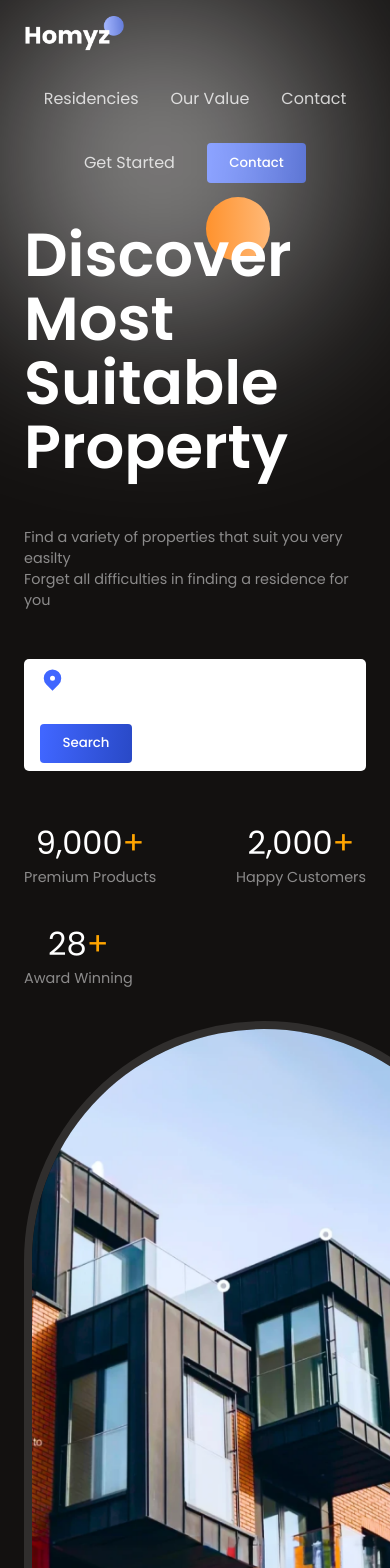
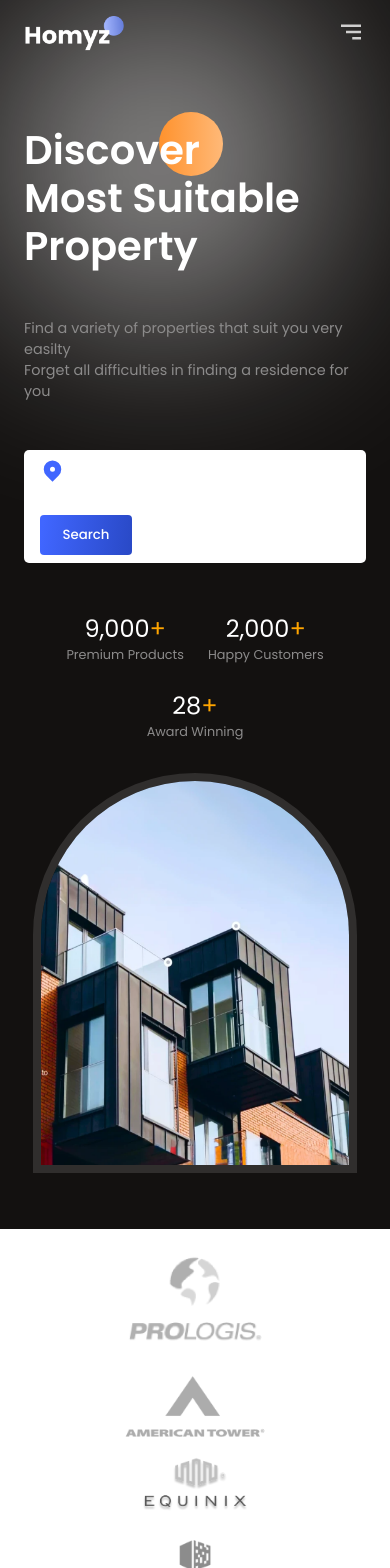
Before and after one commit to jarzt-pham/real-estate-web, a React (Vite) app: page / in a window 390 px wide. Shown: the top 1568 px of the page. Built offline with nearby package versions, Linux system fonts and the light colour scheme.

Commit message:
feat: responsive

```diff
--- a/src/components/contact/Contact.css
+++ b/src/components/contact/Contact.css
@@ -59,3 +59,22 @@
   color: white;
   scale: 0.8;
 }
+
+@media (max-width: 1024px) {
+  .c-container {
+    flex-direction: column;
+  }
+  .c-right > div {
+    justify-content: center;
+  }
+  .contactModes {
+    width: 100%;
+  }
+  .row {
+    flex-direction: column;
+    width: 100%;
+  }
+  .mode {
+    width: 100%;
+  }
+}
--- a/src/components/contact/Contact.jsx
+++ b/src/components/contact/Contact.jsx
@@ -81,8 +81,8 @@
         </div>
 
         {/* right side */}
-        <div className="c-right">
-          <div className="div image-container">
+        <div className="flexCenter c-right">
+          <div className="image-container">
             <img src="./contact.jpg" alt="" />
           </div>
         </div>
--- a/src/components/footer/Footer.css
+++ b/src/components/footer/Footer.css
@@ -17,3 +17,14 @@
   font-size: 0.9rem;
   margin-right: 15px;
 }
+
+@media (max-width: 600px) {
+  .f-container {
+    justify-content: center;
+  }
+
+  .f-container > div {
+    align-items: center;
+    text-align: center;
+  }
+}
--- a/src/components/header/header.css
+++ b/src/components/header/header.css
@@ -1,5 +1,5 @@
 .h-wrapper {
-  /* background: var(--black); */
+  z-index: 99;
   color: white;
 }
 
@@ -17,3 +17,31 @@
 .h-menu > *:hover {
   cursor: pointer;
 }
+
+.menu-icon {
+  display: none;
+}
+
+@media (max-width: 768px) {
+  .menu-icon {
+    display: block;
+  }
+
+  .h-menu {
+    color: var(--black);
+    position: absolute;
+    top: 3rem;
+    right: 4rem;
+    background: white;
+    flex-direction: column;
+    font-weight: 500;
+    gap: 2rem;
+    padding: 3rem;
+    border-radius: 10px;
+    align-items: flex-start;
+    box-shadow: 0px 4px 4px rgba(0, 0, 0, 0.05);
+
+    transition: all 300ms ease-in;
+    z-index: 99;
+  }
+}
--- a/src/components/header/header.jsx
+++ b/src/components/header/header.jsx
@@ -1,13 +1,22 @@
-import React from "react";
+import React, { useState } from "react";
 import "./Header.css";
+import { BiMenuAltRight } from "react-icons/bi";
+import OutsideClickHandler from "react-outside-click-handler";
 
 const Header = () => {
+  const [menuOpened, setMenuOpened] = useState(false);
+
+  const getMenuStyle = (menuOpened) => {
+    if (document.documentElement.clientWidth <= 800)
+      return { right: !menuOpened && "-100%" };
+  };
+
   return (
     <section className="h-wrapper">
       <div className="flexCenter paddings innerWidth h-container">
         <img src="./logo.png" alt="logo" width={100} />
-
-        <div className="flexCenter h-menu">
+        <OutsideClickHandler onOutsideClick={() => setMenuOpened(false)}>
+          <div className="flexCenter h-menu" style={getMenuStyle(menuOpened)}>
             <a href="">Residencies</a>
             <a href="">Our Value</a>
             <a href="">Contact</a>
@@ -16,6 +25,13 @@
               <a href="">Contact</a>
             </button>
           </div>
+        </OutsideClickHandler>
+        <div
+          className="menu-icon"
+          onClick={() => setMenuOpened((prev) => !prev)}
+        >
+          <BiMenuAltRight size={30} />
+        </div>
       </div>
     </section>
   );
--- a/src/components/hero/hero.css
+++ b/src/components/hero/hero.css
@@ -2,11 +2,11 @@
   color: white;
   position: relative;
   padding-bottom: 2rem;
-  /* background-color: var(--black); */
+  z-index: 1;
 }
 
 .hero-container {
-  justify-content: space-between;
+  justify-content: space-around;
   align-items: flex-end;
 }
 
@@ -76,3 +76,30 @@
   width: 100%;
   height: 100%;
 }
+
+@media (max-width: 640px) {
+  .hero-container {
+    margin-top: 2rem;
+  }
+  .hero-title > h1 {
+    font-size: 2.5rem;
+    line-height: 3rem;
+  }
+  .image-container {
+    width: 95%;
+    height: 25rem;
+  }
+  .stats {
+    justify-content: center;
+    gap: 1.5rem;
+  }
+  .hero-right {
+    width: 100%;
+  }
+  .stat > :nth-child(1) {
+    font-size: 1.5rem;
+  }
+  .stat > :nth-child(2) {
+    font-size: 0.8rem;
+  }
+}
--- a/src/components/hero/hero.jsx
+++ b/src/components/hero/hero.jsx
@@ -2,6 +2,7 @@
 import "./Hero.css";
 import { HiLocationMarker } from "react-icons/hi";
 import CountUp from "react-countup";
+import { motion } from "framer-motion";
 
 const Hero = () => {
   return (
@@ -11,11 +12,18 @@
         <div className="flexColStart hero-left">
           <div className="hero-title">
             <div className="orange-circle" />
-            <h1>
+            <motion.h1
+              initial={{ y: "2rem", opacity: 0 }}
+              animate={{ y: 0, opacity: 1 }}
+              transition={{
+                duration: 2,
+                type: "spring",
+              }}
+            >
               Discover <br />
               Most Suitable
               <br /> Property
-            </h1>
+            </motion.h1>
           </div>
 
           <div className="flexColStart hero-description">
@@ -62,9 +70,14 @@
 
         {/* right section */}
         <div className="flexCenter hero-right">
-          <div className="image-container">
+          <motion.div
+            initial={{ x: "7rem", opacity: 0 }}
+            animate={{ x: 0, opacity: 1 }}
+            transition={{ duration: 2, type: "spring" }}
+            className="image-container"
+          >
             <img src="./hero-image.png" alt="" />
-          </div>
+          </motion.div>
         </div>
       </div>
     </section>
--- a/src/components/residencies/Residencies.css
+++ b/src/components/residencies/Residencies.css
@@ -74,3 +74,12 @@
   transform: scale(0.8);
   background-color: #f4f3ff;
 }
+
+@media (max-width: 640px) {
+  .r-head {
+    align-items: center;
+  }
+  .r-button {
+    position: initial;
+  }
+}
--- a/src/components/value/Value.css
+++ b/src/components/value/Value.css
@@ -45,3 +45,15 @@
   font-size: 1.1rem;
   font-weight: 600;
 }
+
+@media (max-width: 1024px) {
+  .v-container {
+    flex-direction: column;
+  }
+
+  @media (max-width: 768px) {
+    .accordionButton .primaryText {
+      font-size: 0.8rem;
+    }
+  }
+}
--- a/src/components/value/Value.jsx
+++ b/src/components/value/Value.jsx
@@ -24,9 +24,9 @@
 
         {/* right-side */}
         <div className="flexColStart v-right">
-          <span class="orangeText">Our Value</span>
-          <span class="primaryText">Value We Give to You</span>
-          <span class="secondaryText">
+          <span className="orangeText">Our Value</span>
+          <span className="primaryText">Value We Give to You</span>
+          <span className="secondaryText">
             We always ready to help by providing the best services for you.
             <br />
             We believe a good place to live can make your life better
```
Lines whose indentation alone changed are shown as unchanged.
